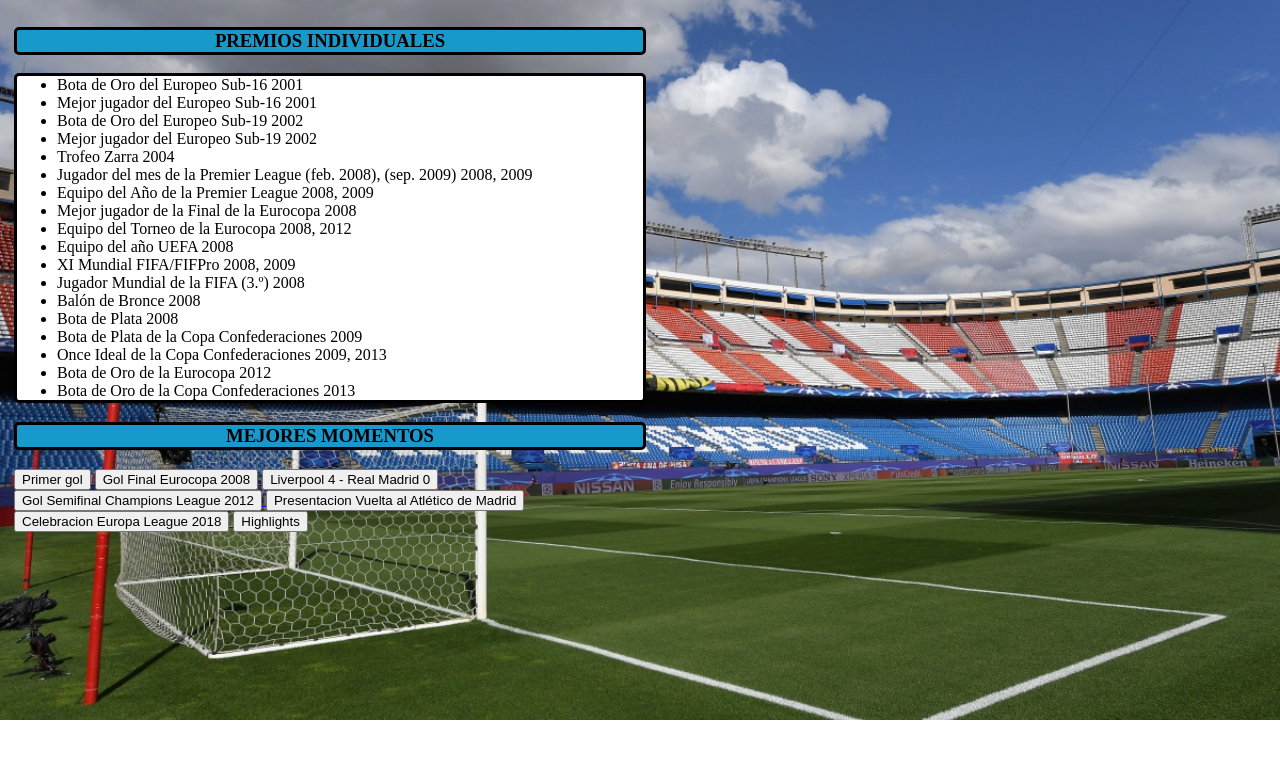
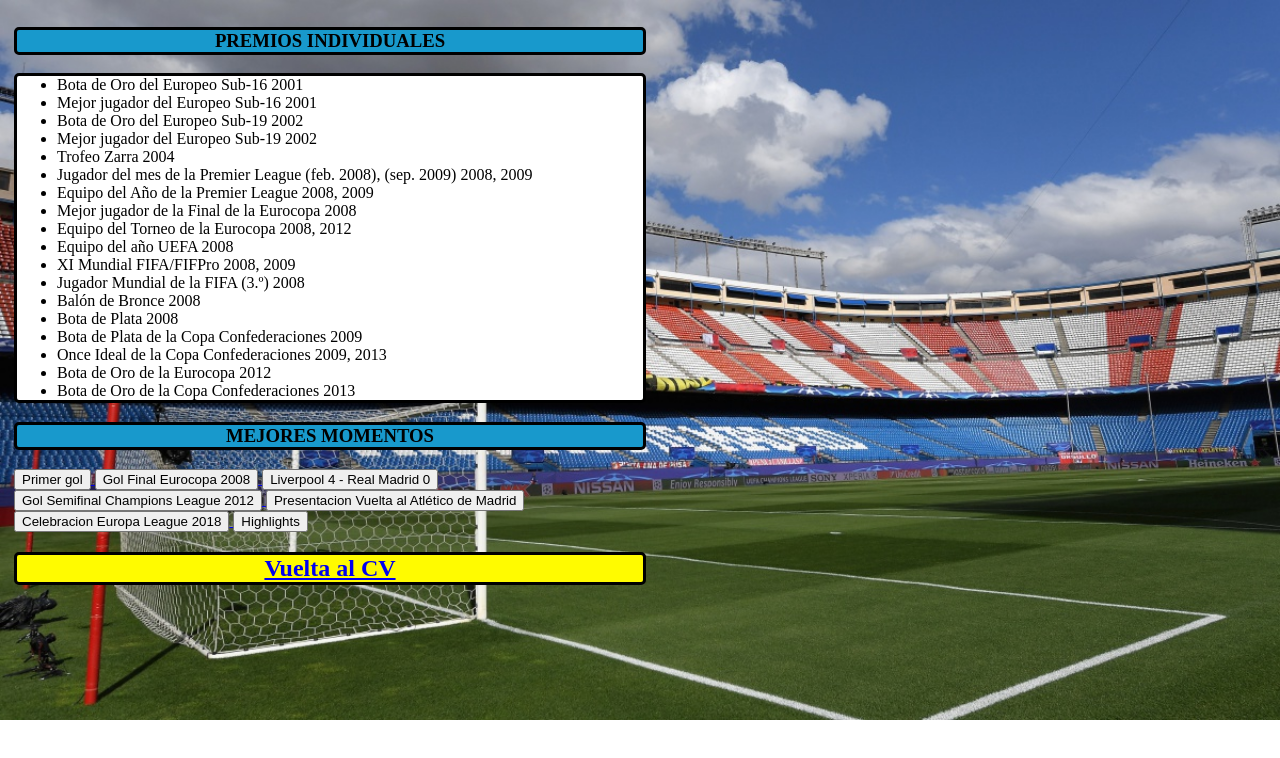
Before and after one commit to mcerdeno2021/2023-2024-CSAAI-Practicas, a plain HTML site: page P1/about.html in a window 1280 px wide. Drawn offline with Linux system fonts and the light colour scheme.

Commit message:
CV Torres

```diff
--- a/P1/about.html
+++ b/P1/about.html
@@ -53,4 +53,7 @@
         <a href="https://www.youtube.com/watch?v=gk3R3uH3r_o">
           <button>Highlights</button>
         </a>
+        <h2 align = "center">
+          <a href="https://mcerdeno2021.github.io/2023-2024-CSAAI-Practicas/P1">Vuelta al CV</a>
+        </h2>
   </div>
```
